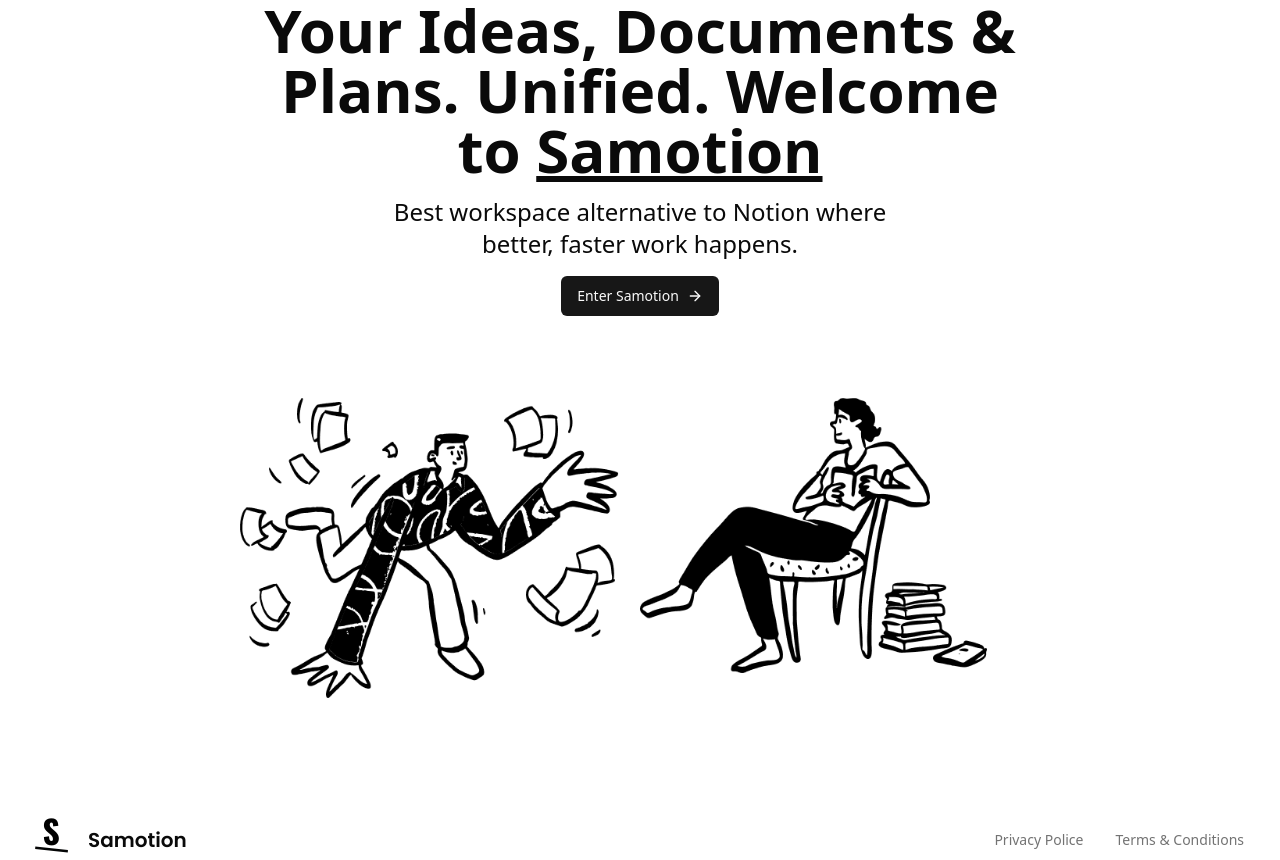
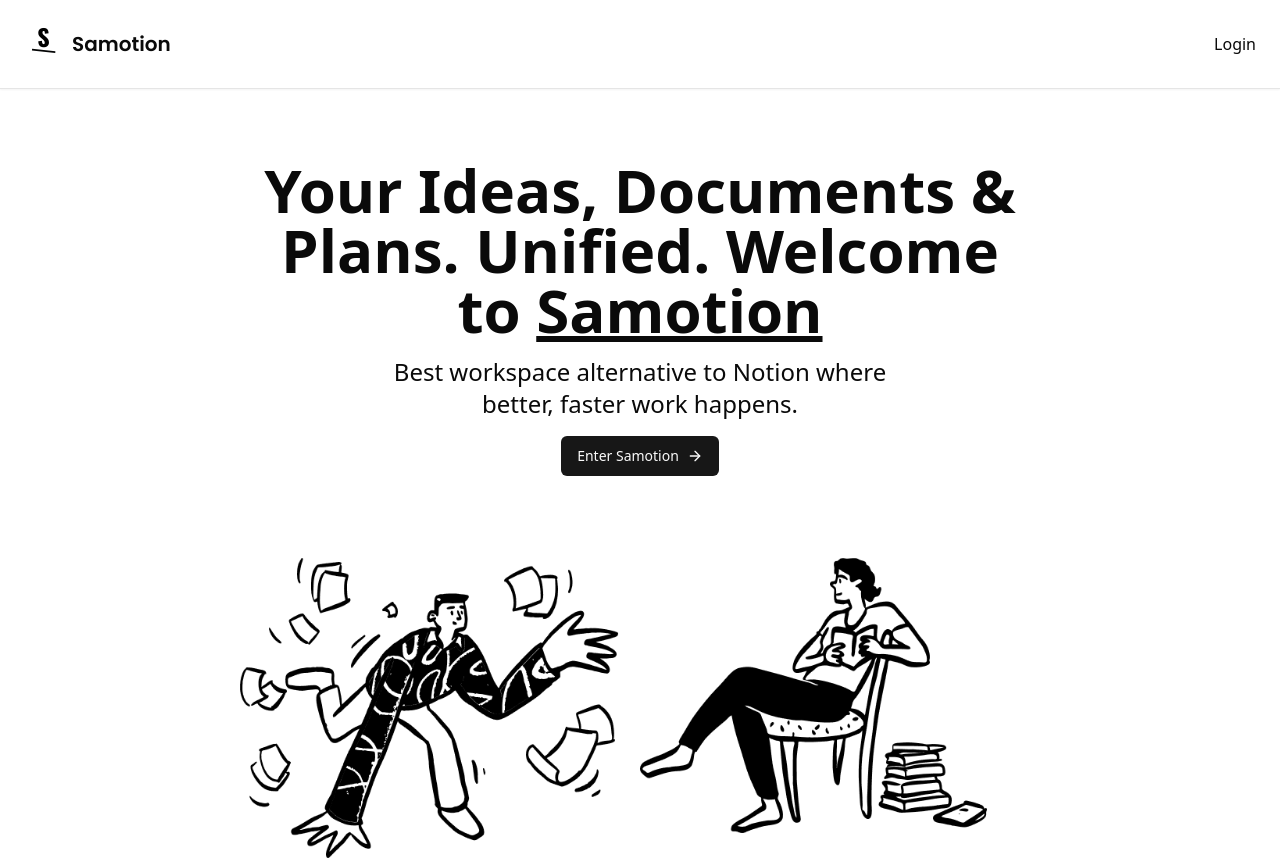
Before and after one commit to samuelperezcode/samotion, a Next.js app: page / in a window 1280 px wide. Shown: the top 860 px of the page. Built offline with nearby package versions, Linux system fonts and the light colour scheme.

Commit message:
feat: add landing layout and navbar

```diff
--- a/app/(marketing)/components/index.ts
+++ b/app/(marketing)/components/index.ts
@@ -2,3 +2,4 @@
 export { Heroes } from './heroes'
 export { Footer } from './footer'
 export { Logo } from './logo'
+export { Navbar } from './navbar'
--- a/app/(marketing)/components/logo.tsx
+++ b/app/(marketing)/components/logo.tsx
@@ -8,8 +8,8 @@
       <Image
         src={'/logo.svg'}
         alt="Samotion logo"
-        width={56}
-        height={56}
+        width={40}
+        height={40}
       />
       <p className={cn(
         'font-semibold text-xl antialiased',
--- /dev/null
+++ b/app/(marketing)/components/navbar.tsx
@@ -0,0 +1,12 @@
+import { Logo } from '.'
+
+export function Navbar () {
+  return (
+    <header className="z-50 bg-background fixed top-0 flex items-center w-full p-6 border-b shadow-sm">
+      <Logo />
+      <div className='w-full flex justify-between items-center gap-x-2 md:ml-auto md:justify-end'>
+        Login
+      </div>
+    </header>
+  )
+}
--- /dev/null
+++ b/app/(marketing)/layout.tsx
@@ -0,0 +1,12 @@
+import { Navbar } from './components'
+
+export default function MarketingLayout ({ children }: { children: React.ReactNode }) {
+  return (
+    <div className='h-full'>
+      <Navbar />
+      <main className='h-full pt-40'>
+        {children}
+      </main>
+    </div>
+  )
+}
--- a/app/(marketing)/page.tsx
+++ b/app/(marketing)/page.tsx
@@ -2,12 +2,12 @@
 
 export default function MarketingPage () {
   return (
-    <main className="min-h-full flex flex-col">
+    <div className="min-h-full flex flex-col">
       <section className="flex flex-col items-center justify-center md:justify-start text-center gap-y-8 flex-1 px-6 pb-10">
         <Heading />
         <Heroes />
       </section>
       <Footer />
-    </main>
+    </div>
   )
 }
```
